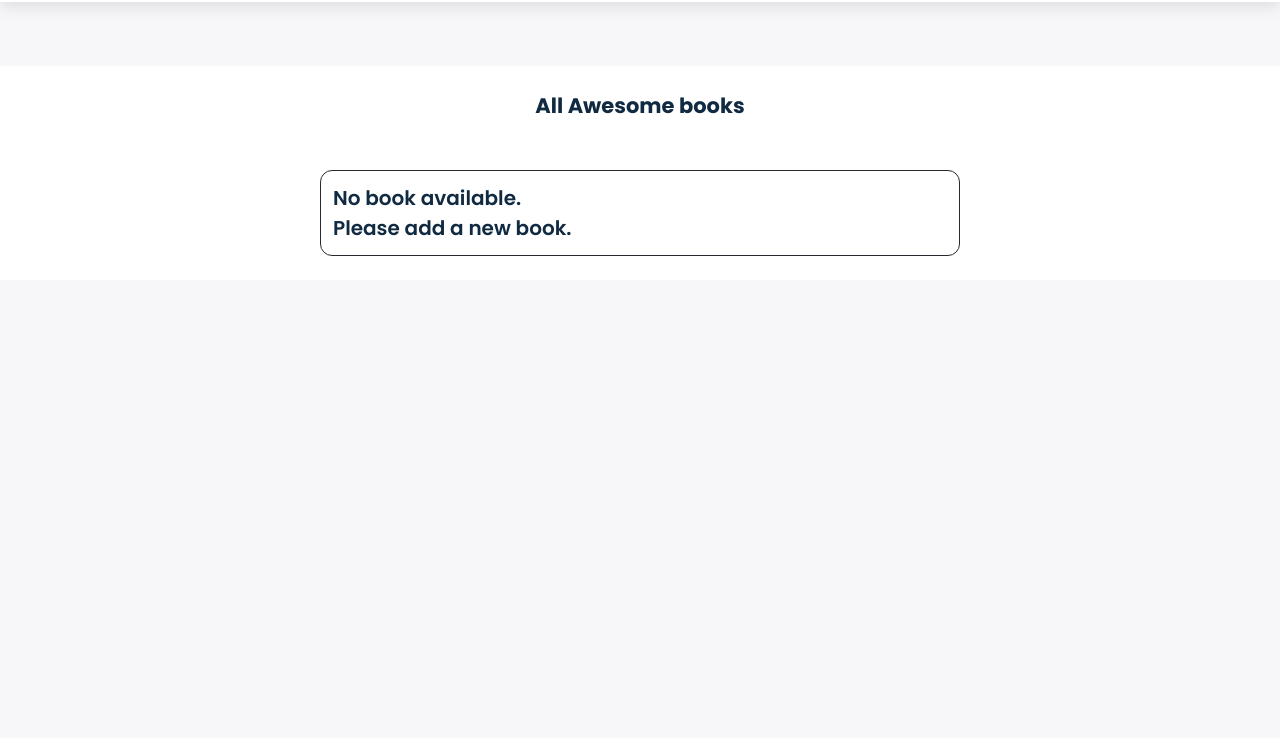
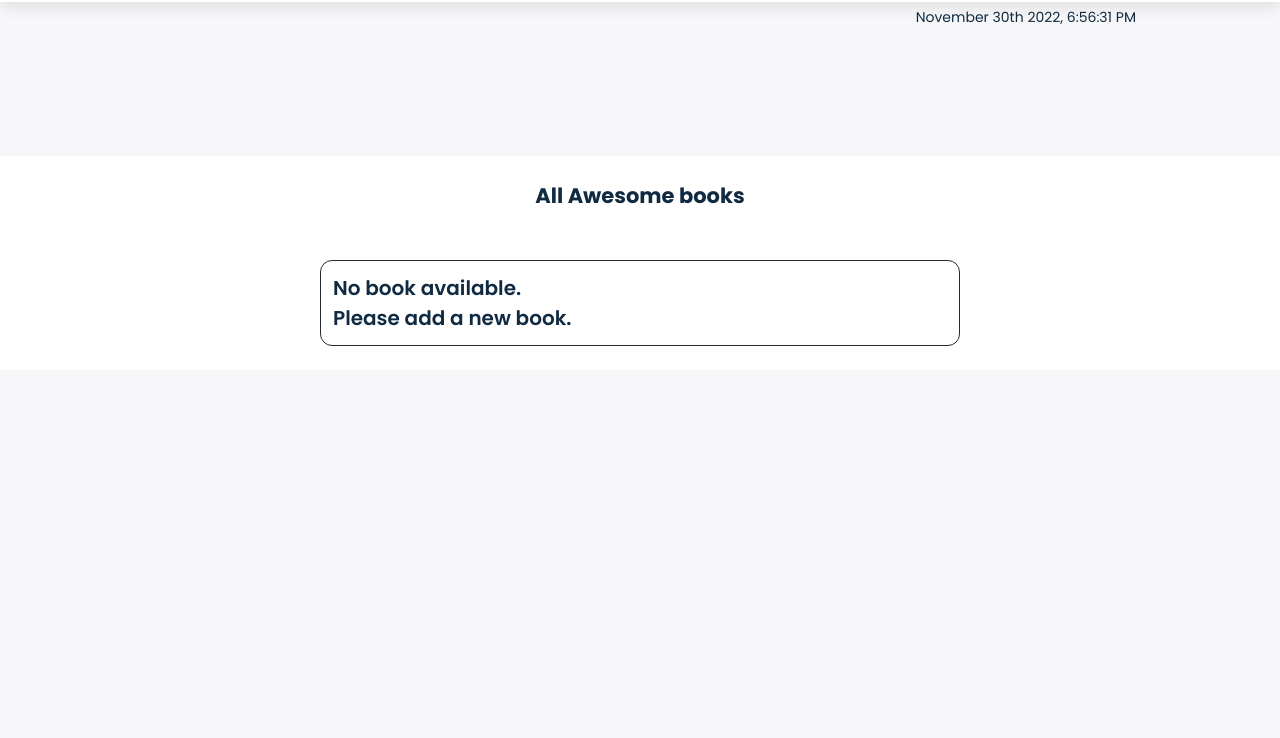
Before and after one commit to belaymit/Awesome-books, a plain HTML site: page index.html in a window 1280 px wide. Shown: the part 62-800 px from the top of the page. Drawn offline with Linux system fonts and the light colour scheme.

Commit message:
Add current time in header section.

```diff
--- a/css/style.css
+++ b/css/style.css
@@ -514,3 +514,11 @@ input::placeholder {
   list-style: circle;
   margin-left: 32px;
 }
+
+#current-time{
+  margin: 0 120px;
+  margin-top: 69px;
+  text-align: right;
+  padding: 0 1.5rem;
+  align-self: flex-end;
+}
--- a/index.html
+++ b/index.html
@@ -48,6 +48,7 @@
           </ul>
         </div>
       </nav>
+      <p id="current-time">March 19th 2021, 9:25:32 am</p>
     </header>
     <!-- Book List section -->
     <section class="container" id="bookList">
--- a/js/main.js
+++ b/js/main.js
@@ -5,12 +5,50 @@ const authorName = document.querySelector('#authorName');
 const isbnNumber = document.querySelector('#isbnNumber');
 const allBooks = document.querySelector('.all-books-container');
 const storage = JSON.parse(localStorage.getItem('bookInfo'));
-console.log(new Date());
 // set local storage
 const setLocalStorage = (bookCollection) => {
   localStorage.setItem('bookInfo', JSON.stringify(bookCollection));
 };
-
+const getCurrentTime = () => {
+  const months = [
+    'January',
+    'February',
+    'March',
+    'April',
+    'May',
+    'June',
+    'July',
+    'August',
+    'September',
+    'October',
+    'November',
+    'December',
+  ];
+  const date = new Date();
+  const currentMonth = months[date.getMonth()];
+  const currentDate = date.getDate();
+  const currentYear = date.getFullYear();
+  const currentTime = date.toLocaleString('en-US', {
+    hour: 'numeric',
+    minute: 'numeric',
+    second: '2-digit',
+    hour12: true,
+  });
+  let temp = '';
+  if (currentDate == 1) {
+    temp = 'st';
+  } else if (currentDate == 2) {
+    temp = 'nd';
+  } else if (currentDate == 3) {
+    temp = 'rd';
+  } else {
+    temp = 'th';
+  }
+  document.querySelector(
+    '#current-time'
+  ).innerText = `${currentMonth} ${currentDate}${temp}  ${currentYear}, ${currentTime}`;
+};
+getCurrentTime();
 class Book {
   constructor(id, title, author) {
     this.id = id;
```
